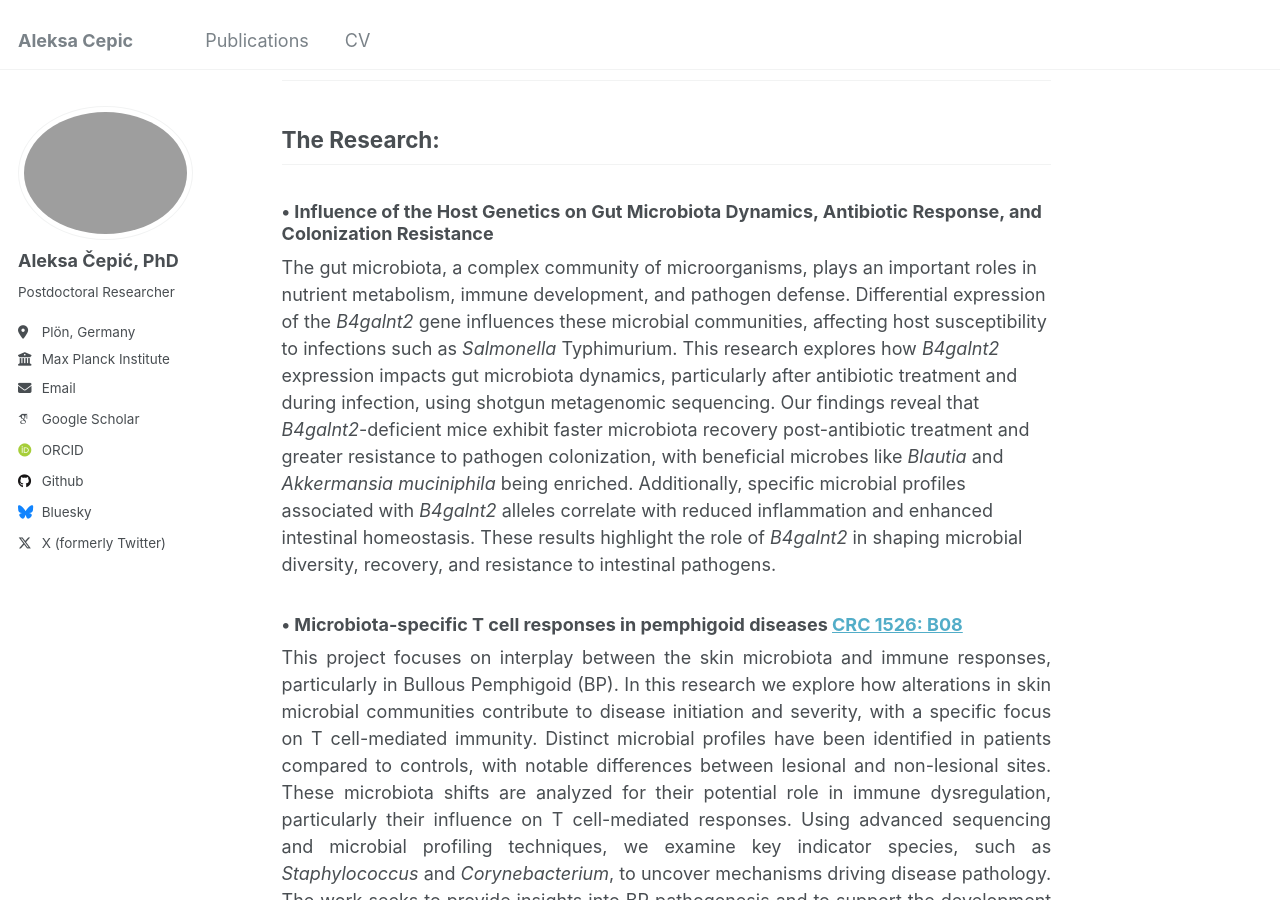
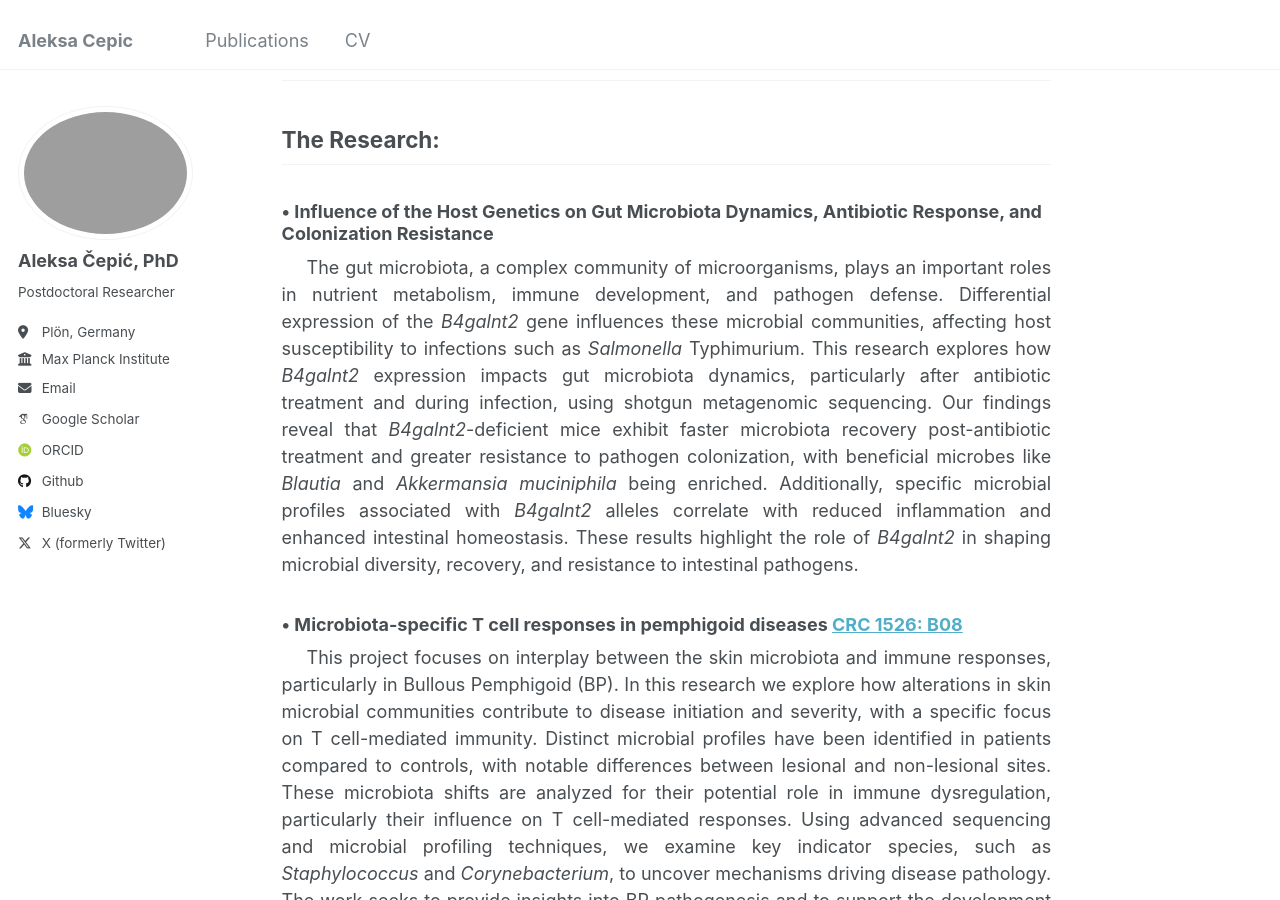
Before and after one commit to drcepic/drcepic.github.io, a Jekyll site: the page built from _pages/about.md, in a window 1280 px wide and 900 px high, scrolled down 506 px. Built offline with Jekyll 4.4.1, drawn with Linux system fonts in a browser that asks for light colours; some web fonts are replaced.

Commit message:
Update about.md

```diff
--- a/_pages/about.md
+++ b/_pages/about.md
@@ -29,12 +29,12 @@ Through metagenomic sequencing and bioinformatics, I aim to understand how gut a
 
 ### • Influence of the Host Genetics on Gut Microbiota Dynamics, Antibiotic Response, and Colonization Resistance
 
-<p align='justify; style="text-indent: 25px'>
+<p style="text-align: justify; text-indent: 25px;">
 The gut microbiota, a complex community of microorganisms, plays an important roles in nutrient metabolism, immune development, and pathogen defense. Differential expression of the <em>B4galnt2</em> gene influences these microbial communities, affecting host susceptibility to infections such as <em>Salmonella</em> Typhimurium. This research explores how <em>B4galnt2</em> expression impacts gut microbiota dynamics, particularly after antibiotic treatment and during infection, using shotgun metagenomic sequencing. Our findings reveal that <em>B4galnt2</em>-deficient mice exhibit faster microbiota recovery post-antibiotic treatment and greater resistance to pathogen colonization, with beneficial microbes like <em>Blautia</em> and <em>Akkermansia muciniphila</em> being enriched. Additionally, specific microbial profiles associated with <em>B4galnt2</em> alleles correlate with reduced inflammation and enhanced intestinal homeostasis. These results highlight the role of <em>B4galnt2</em> in shaping microbial diversity, recovery, and resistance to intestinal pathogens.
 </p>
 
 ### • Microbiota-specific T cell responses in pemphigoid diseases [CRC 1526: B08](https://www.sfb1526.uni-luebeck.de/research/research-area-b/project-b08.html)
 
-<p align='justify'>
+<p style="text-align: justify; text-indent: 25px;">
 This project focuses on interplay between the skin microbiota and immune responses, particularly in Bullous Pemphigoid (BP). In this research we explore how alterations in skin microbial communities contribute to disease initiation and severity, with a specific focus on T cell-mediated immunity. Distinct microbial profiles have been identified in patients compared to controls, with notable differences between lesional and non-lesional sites. These microbiota shifts are analyzed for their potential role in immune dysregulation, particularly their influence on T cell-mediated responses. Using advanced sequencing and microbial profiling techniques, we examine key indicator species, such as <em>Staphylococcus</em> and <em>Corynebacterium</em>, to uncover mechanisms driving disease pathology. The work seeks to provide insights into BP pathogenesis and to support the development of targeted diagnostic and therapeutic strategies.
 </p>
```
